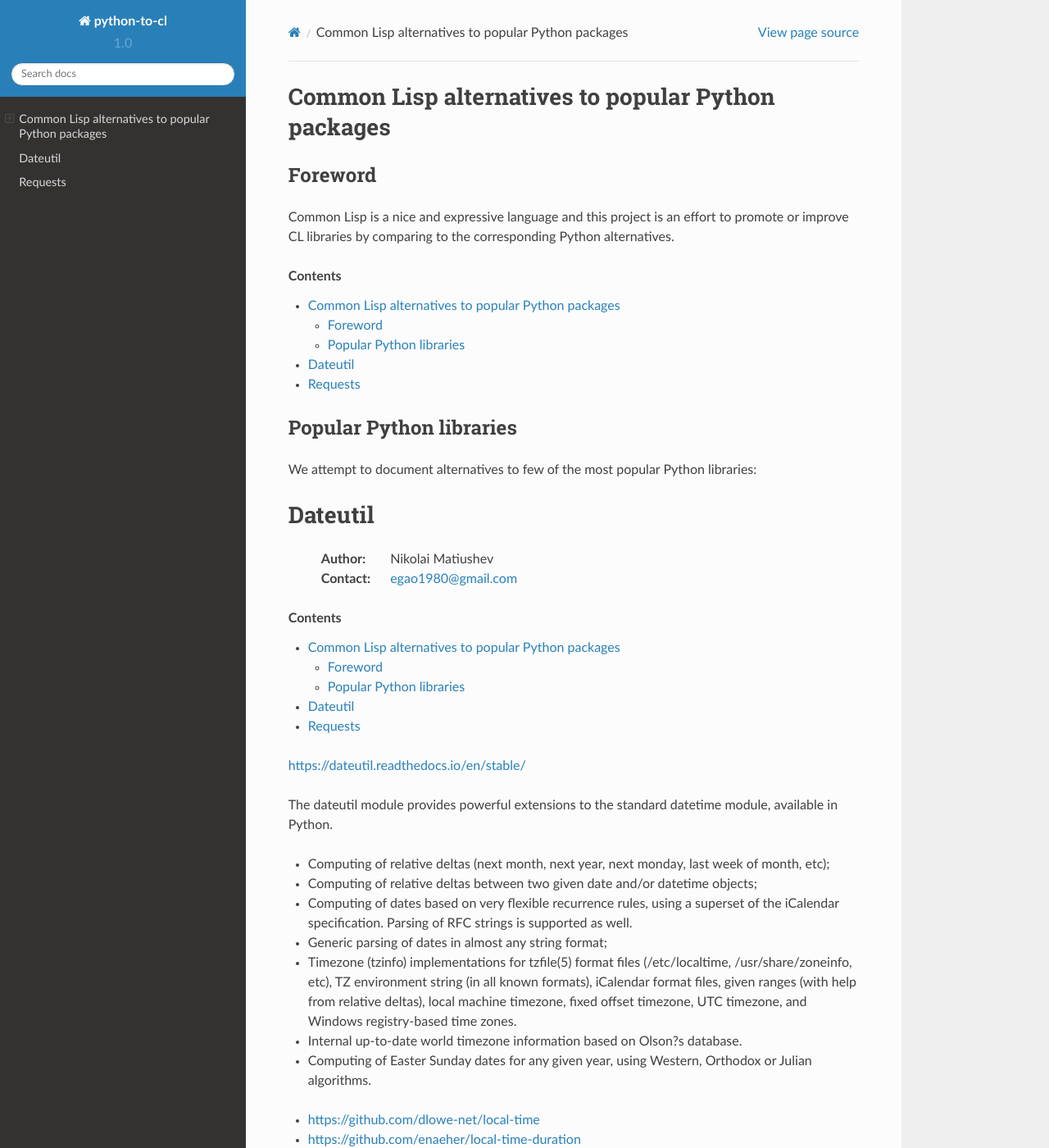
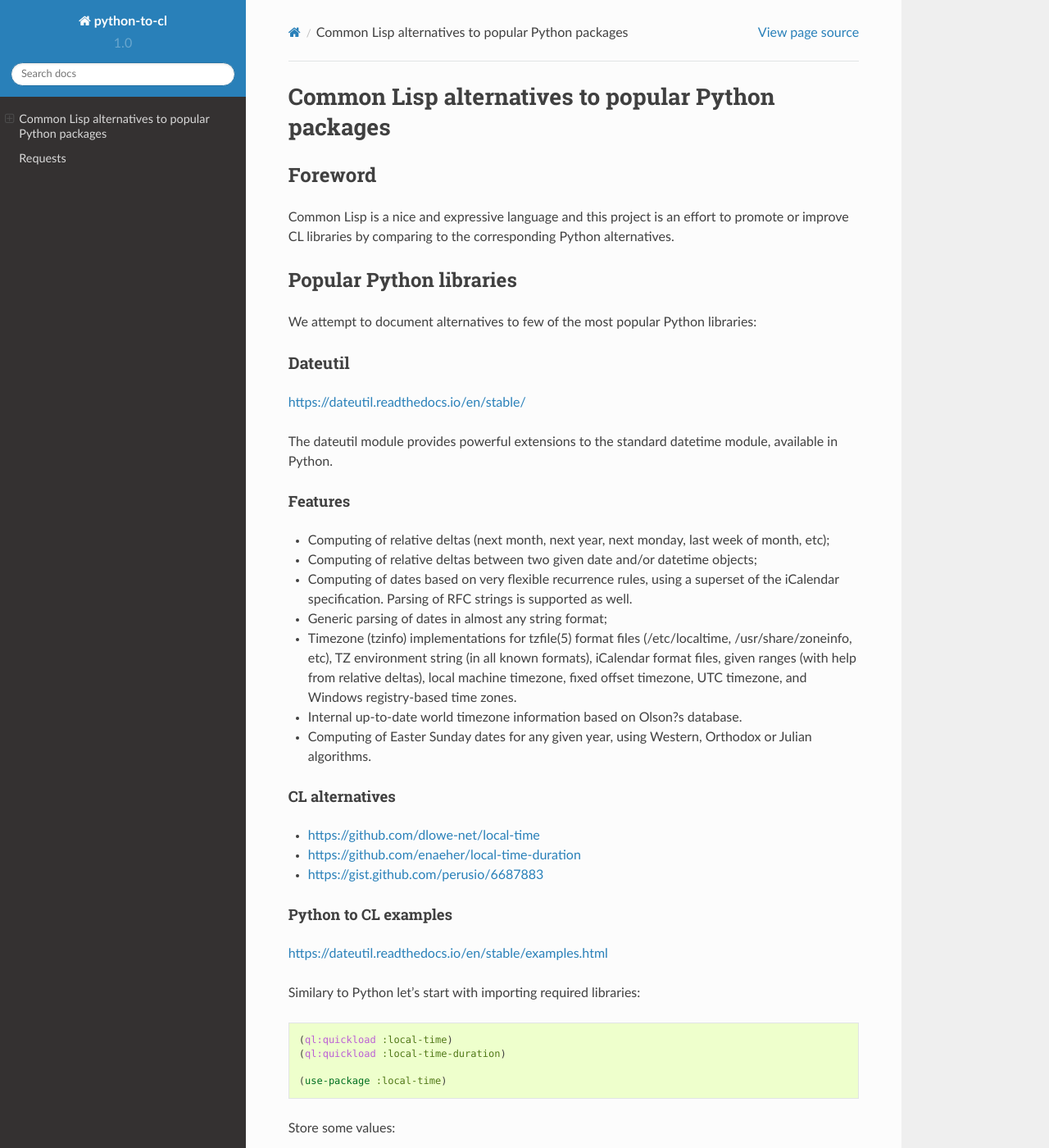
Before and after one commit to egao1980/python-to-cl, a Sphinx documentation site: the page built from docs/index.rst, in a window 1280 px wide and 1400 px high. Shown: the whole window at 82% size. Built offline with Sphinx 7.4.7 and the Read the Docs theme 2.0.0, drawn with Linux system fonts in a browser that asks for light colours; some of the changed text lies outside the part shown.

Commit message:
Update layout

```diff
--- a/docs/conf.py
+++ b/docs/conf.py
@@ -46,7 +46,7 @@
 
 # General information about the project.
 project = u'python-to-cl'
-copyright = u'2018, Nikolai Matiushev'
+copyright = u'2020, Nikolai Matiushev'
 author = u'Nikolai Matiushev'
 
 # The version info for the project you're documenting, acts as replacement for
--- a/docs/dateutils.rst
+++ b/docs/dateutils.rst
@@ -1,14 +1,3 @@
-========
-Dateutil
-========
-
-    :Author: Nikolai Matiushev
-    :Contact: egao1980@gmail.com
-
-.. contents::
-
-
-
 Dateutil
 --------
 
--- a/docs/index.rst
+++ b/docs/index.rst
@@ -11,9 +11,6 @@
 ========
 
 Common Lisp is a nice and expressive language and this project is an effort to promote or improve CL libraries by comparing to the corresponding Python alternatives.
-
-
-.. contents::
 
 
 Popular Python libraries
```
